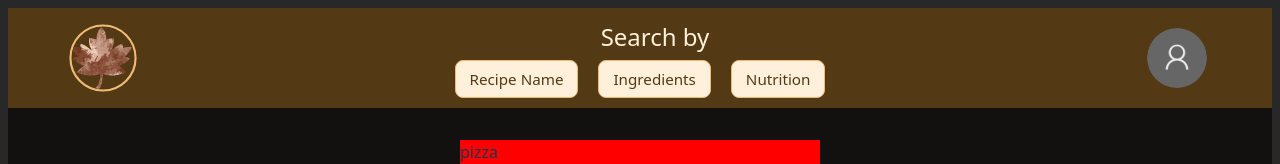
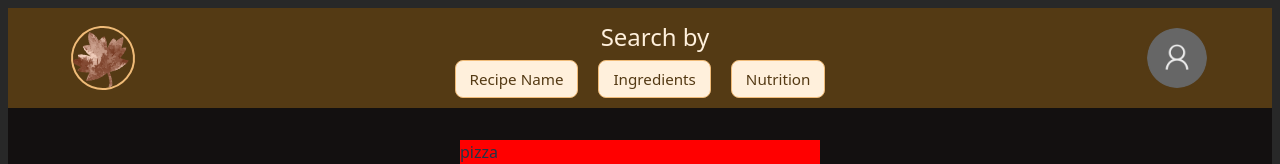
Before and after one commit to gduongmsu/LetMeCook, a React (Vite) app in the folder frontend/: page /search-by-recipe-name in a window 1280 px wide. In both pictures the pointer is over the link 103 px from the left and 58 px from the top of the page. Shown: the top 164 px of the page. Built offline with nearby package versions, Linux system fonts and the light colour scheme.

Commit message:
fixed rotating logo

```diff
--- a/frontend/src/shared/styles/NavigationBar.css
+++ b/frontend/src/shared/styles/NavigationBar.css
@@ -28,7 +28,6 @@
     display: flex;
     align-items: center;
     justify-content: center;
-    transform: rotate(-20deg);
 }
 
 .nav-logo img {
@@ -37,11 +36,13 @@
     object-fit: cover;
     object-position: center;
     display: block;
+    transform: rotate(-20deg);
 }
 
 .nav-logo:hover {
     transform: scale(1.05);
     border-color: #F0BB78;
+    transform: rotate(-5deg);
 }
 
 .search-by {
```
